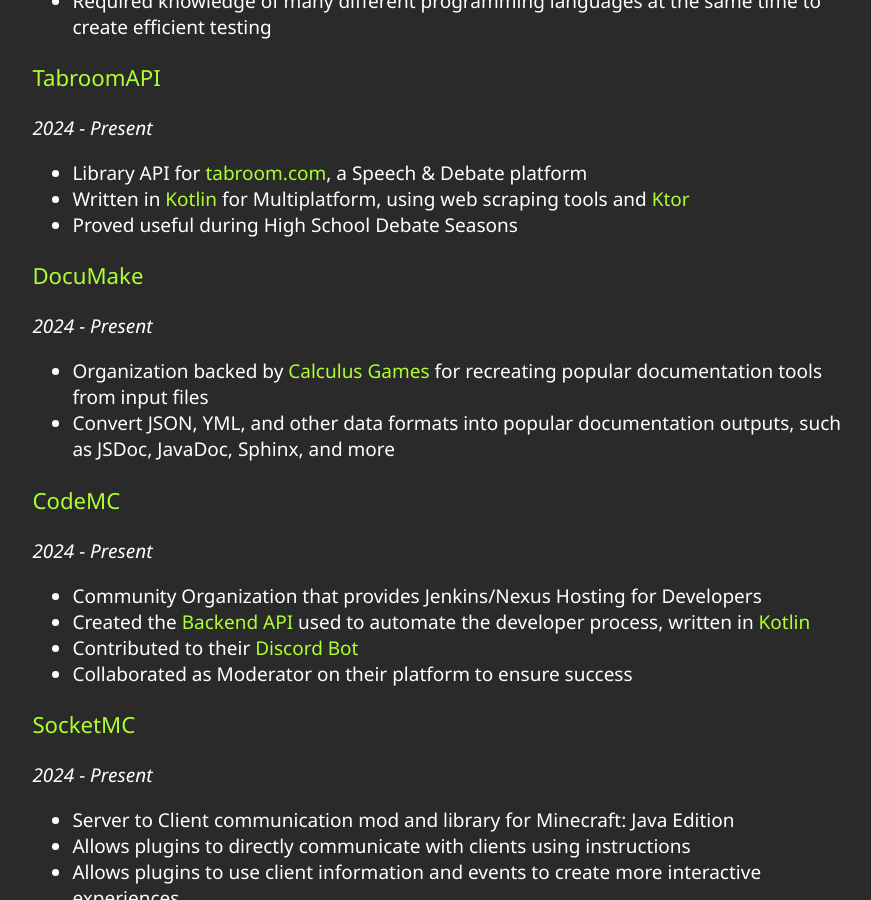
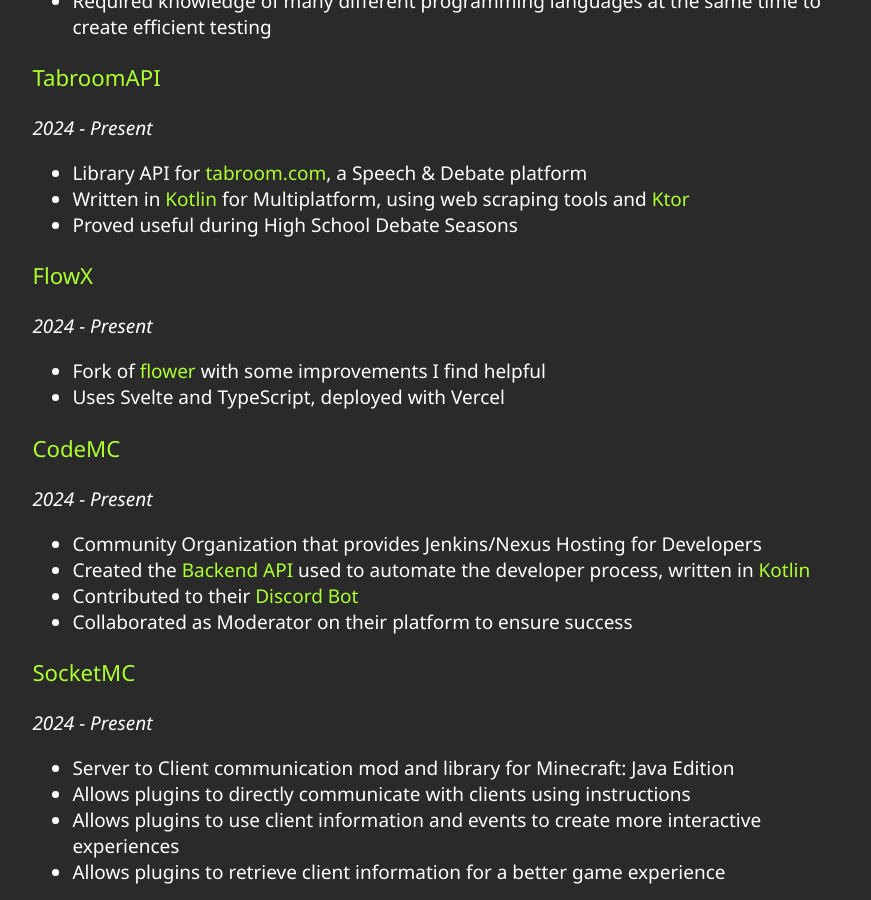
Before and after one commit to gmitch215/gmitch, a Jekyll site: the page built from cv.md, in a window 1280 px wide and 900 px high, scrolled down 2354 px. Shown: the whole window, without its empty margins (198-1069 px from the left). Built offline with Jekyll 4.4.1, drawn with Linux system fonts in a browser that asks for light colours.

Commit message:
Update cv.md

```diff
--- a/cv.md
+++ b/cv.md
@@ -93,12 +93,12 @@
 - Written in [Kotlin](https://kotlinlang.org) for Multiplatform, using web scraping tools and [Ktor](https://ktor.io)
 - Proved useful during High School Debate Seasons
 
-### [DocuMake](https://github.com/DocuMake)
+### [FlowX](https://github.com/gmitch215/FlowX)
 
 *2024 - Present*
 
-- Organization backed by [Calculus Games](https://github.com/CalculusGames) for recreating popular documentation tools from input files
-- Convert JSON, YML, and other data formats into popular documentation outputs, such as JSDoc, JavaDoc, Sphinx, and more
+- Fork of [flower](https://github.com/Ashwagandhae/debate-flow) with some improvements I find helpful
+- Uses Svelte and TypeScript, deployed with Vercel
 
 ### [CodeMC](https://github.com/CodeMC)
 
```
